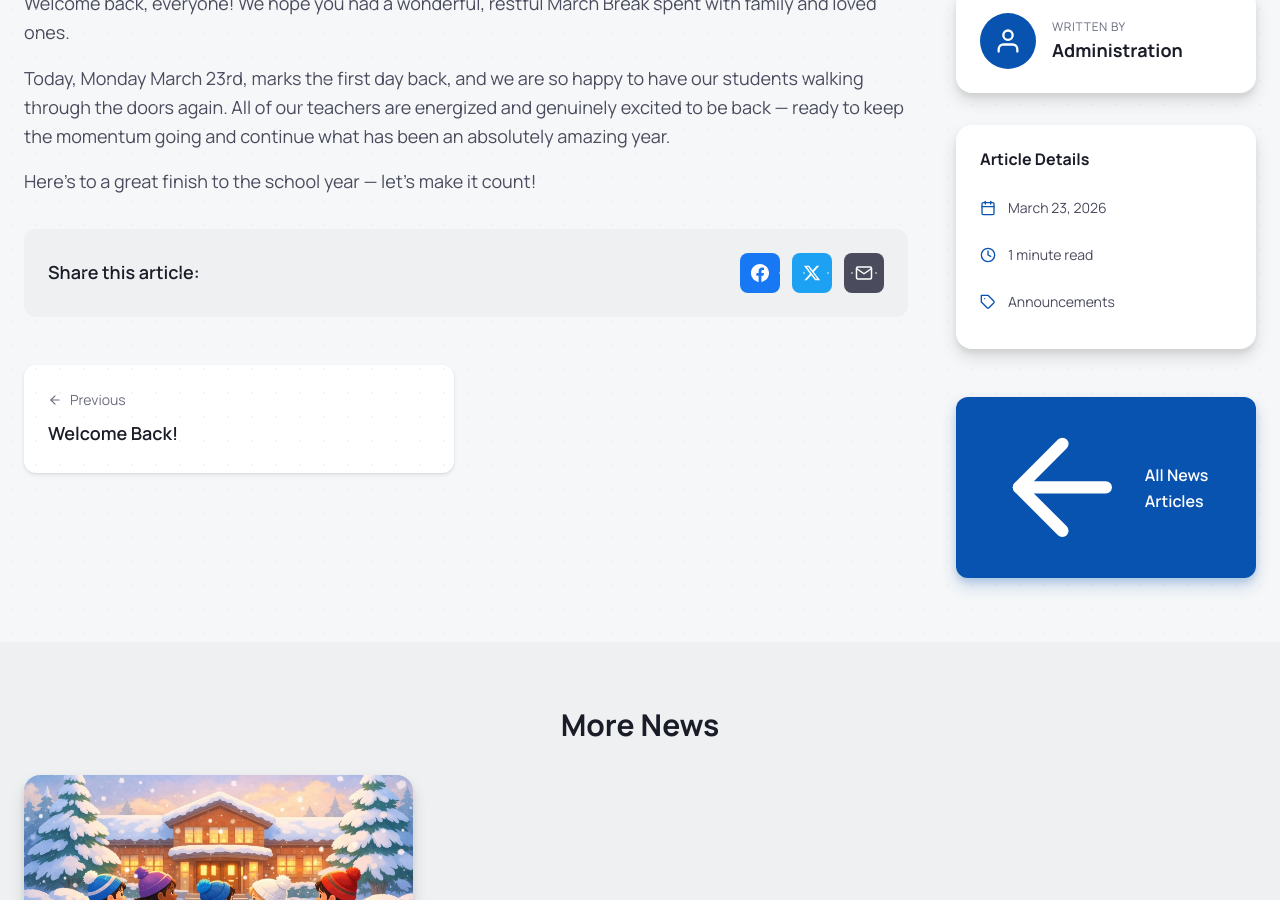
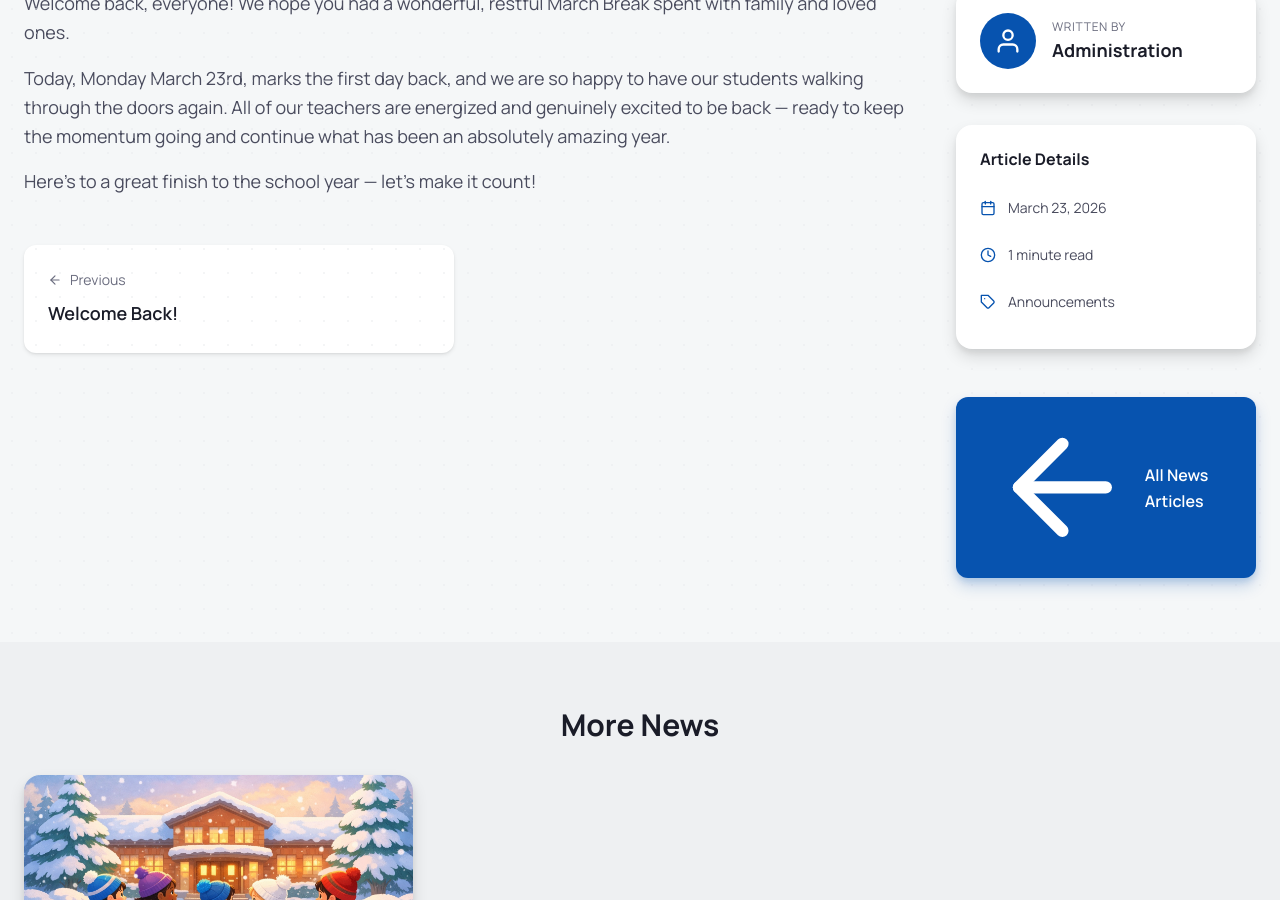
Before and after one commit to reckegabe58/HCMS, a Jekyll site: the page built from _posts/2026-03-23-Welcome-Back-From-March-Break.md, in a window 1280 px wide and 900 px high, scrolled down 611 px. Built offline with Jekyll 4.4.1, drawn with Linux system fonts in a browser that asks for light colours.

Commit message:
Remove share this article section from post layout
Co-Authored-By: Claude Sonnet 4.6 <noreply@anthropic.com>

```diff
--- a/_layouts/post.html
+++ b/_layouts/post.html
@@ -110,29 +110,6 @@ layout: default
           {% endfor %}
         </div>
         {% endif %}
-
-        <!-- Share Section -->
-        <div class="post-share">
-          <span class="share-label">Share this article:</span>
-          <div class="share-buttons">
-            <a href="https://www.facebook.com/sharer/sharer.php?u={{ page.url | absolute_url | url_encode }}" target="_blank" rel="noopener" class="share-btn facebook" aria-label="Share on Facebook">
-              <svg xmlns="http://www.w3.org/2000/svg" viewBox="0 0 24 24" fill="currentColor">
-                <path d="M24 12.073c0-6.627-5.373-12-12-12s-12 5.373-12 12c0 5.99 4.388 10.954 10.125 11.854v-8.385H7.078v-3.47h3.047V9.43c0-3.007 1.792-4.669 4.533-4.669 1.312 0 2.686.235 2.686.235v2.953H15.83c-1.491 0-1.956.925-1.956 1.874v2.25h3.328l-.532 3.47h-2.796v8.385C19.612 23.027 24 18.062 24 12.073z"/>
-              </svg>
-            </a>
-            <a href="https://twitter.com/intent/tweet?url={{ page.url | absolute_url | url_encode }}&text={{ page.title | url_encode }}" target="_blank" rel="noopener" class="share-btn twitter" aria-label="Share on Twitter">
-              <svg xmlns="http://www.w3.org/2000/svg" viewBox="0 0 24 24" fill="currentColor">
-                <path d="M18.244 2.25h3.308l-7.227 8.26 8.502 11.24H16.17l-5.214-6.817L4.99 21.75H1.68l7.73-8.835L1.254 2.25H8.08l4.713 6.231zm-1.161 17.52h1.833L7.084 4.126H5.117z"/>
-              </svg>
-            </a>
-            <a href="mailto:?subject={{ page.title | url_encode }}&body={{ page.url | absolute_url | url_encode }}" class="share-btn email" aria-label="Share via Email">
-              <svg xmlns="http://www.w3.org/2000/svg" viewBox="0 0 24 24" fill="none" stroke="currentColor" stroke-width="2" stroke-linecap="round" stroke-linejoin="round">
-                <path d="M4 4h16c1.1 0 2 .9 2 2v12c0 1.1-.9 2-2 2H4c-1.1 0-2-.9-2-2V6c0-1.1.9-2 2-2z"></path>
-                <polyline points="22,6 12,13 2,6"></polyline>
-              </svg>
-            </a>
-          </div>
-        </div>
 
         <!-- Post Navigation -->
         <nav class="post-navigation">
```
